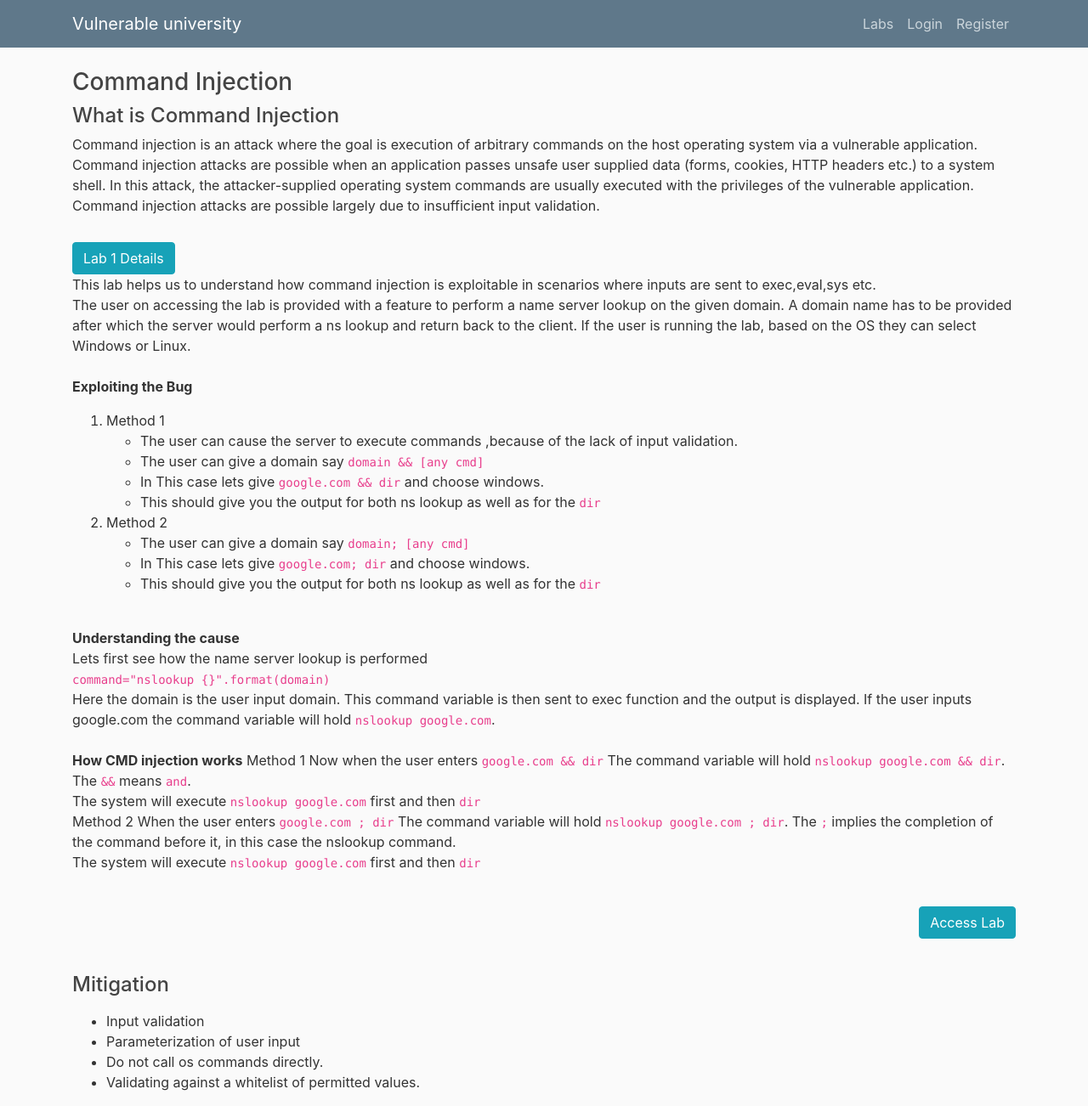
After one commit to abhhi-101/vulnerable-university, a Django app: page /cmd in a window 1280 px wide. The commit adds this page. Shown: the whole page at 85% size. Run offline with Django 3.2, Linux system fonts and the light colour scheme.

Commit message:
added all 10 vulns command injection, success

```diff
--- /dev/null
+++ b/vul_django/administrator/templates/administrator/cmd.html
@@ -0,0 +1,107 @@
+{% extends 'administrator/base.html' %}
+{% block content %}
+{% block title %}
+<title>Command Injection</title>
+{% endblock %}
+<div class="content">
+    <h3>Command Injection</h3>
+    <div class="box">
+
+        <h4>What is Command Injection</h4>
+        <p class="bp"> Command injection is an attack where the goal is execution of arbitrary commands on the host
+            operating system via a vulnerable application. Command injection attacks are possible when an application
+            passes unsafe user supplied data (forms, cookies, HTTP headers etc.) to a system shell. In this attack, the
+            attacker-supplied operating system commands are usually executed with the privileges of the vulnerable
+            application. Command injection attacks are possible largely due to insufficient input validation.
+        </p>
+        <button class="coll btn btn-info" style="margin-top: 15px;">Lab 1 Details</button>
+        <div class="lab">
+            <p class="bp">
+                This lab helps us to understand how command injection is exploitable in scenarios where inputs are sent
+                to exec,eval,sys etc.
+
+                <br>
+
+                The user on accessing the lab is provided with a feature to perform a name server lookup on the given
+                domain.
+                A domain name has to be provided after which the server would perform a ns lookup and return back to the
+                client.
+                If the user is running the lab, based on the OS they can select Windows or Linux.
+
+                <br>
+
+                <br><b>Exploiting the Bug </b>
+            <ol>
+                <li>Method 1</li>
+                <ul>
+                    <li>The user can cause the server to execute commands ,because of the lack of input validation.</li>
+                    <li>The user can give a domain say <code>domain && [any cmd]</code></li>
+                    <li>In This case lets give <code>google.com && dir</code> and choose windows.</li>
+                    <li>This should give you the output for both ns lookup as well as for the <code>dir</code></li>
+                </ul>
+                <li>Method 2</li>
+                <ul>
+                    <li>The user can give a domain say <code>domain; [any cmd]</code></li>
+                    <li>In This case lets give <code>google.com; dir</code> and choose windows.</li>
+                    <li>This should give you the output for both ns lookup as well as for the <code>dir</code></li>
+                </ul>
+            </ol>
+            <br>
+            <b>Understanding the cause</b><br>
+            <p class="bp">
+                Lets first see how the name server lookup is performed
+                <br>
+                <code>  command="nslookup {}".format(domain)</code>
+                <br>
+                Here the domain is the user input domain. This command variable is then sent to exec function and the
+                output is displayed.
+                If the user inputs google.com the command variable will hold <code>nslookup google.com</code>.
+
+                <br><br>
+                <b>How CMD injection works</b>
+                Method 1
+                Now when the user enters <code>google.com && dir</code> The command variable will hold
+                <code>nslookup google.com && dir</code>.
+                The <code>&&</code> means <code>and</code>.<br>The system will execute <code>nslookup google.com</code>
+                first and then <code>dir</code><br>
+
+                Method 2
+                When the user enters <code>google.com ; dir</code> The command variable will hold
+                <code>nslookup google.com ; dir</code>.
+                The <code>;</code> implies the completion of the command before it, in this case the nslookup
+                command.<br>The system will execute <code>nslookup google.com</code> first and then <code>dir</code><br>
+
+            </p>
+
+            </p>
+
+            <br>
+            <div align="right"> <button class="btn btn-info" type="button"
+                    onclick="window.location.href='/cmd_lab'">Access Lab</button></div>
+
+            </p>
+        </div>
+
+
+
+        <br>
+        <h4>Mitigation</h4>
+        <p class="bp">
+        <ul>
+            <li>Input validation </li>
+            <li>Parameterization of user input</li>
+            <Li>Do not call os commands directly.</Li>
+            <li>Validating against a whitelist of permitted values.</li>
+
+
+        </ul>
+        </p>
+
+
+
+    </div>
+</div>
+
+
+
+{% endblock %}
--- a/vul_django/administrator/urls.py
+++ b/vul_django/administrator/urls.py
@@ -13,6 +13,9 @@ urlpatterns = [
     path("csrf", views.csrf_lab, name="csrf"),
     path("clickjacking", views.clickjacking, name="clickjacking"),
     path("access_control", views.access_control, name="brokenAccessControl"),
-    path("sen_info", views.sen_info, name="sen_info")
+    path("sen_info", views.sen_info, name="sen_info"),
+    path("cmd", views.cmd, name="command_injection"),
+    path("cmd_lab", views.cmd_lab, name="command_injection_lab")
+
 
 ]
--- a/vul_django/administrator/views.py
+++ b/vul_django/administrator/views.py
@@ -1,7 +1,7 @@
 from django.shortcuts import render, redirect
 from django.http import HttpResponse, HttpRequest
 from django.contrib.auth.models import User
-
+import subprocess
 # To exploit - sXSS and CSRF
 def change_username(request):
     if request.user.is_authenticated:
@@ -32,8 +32,43 @@ def bruteforce(request):
 def clickjacking(request):
 
     return render(request, 'administrator/clickjacking.html')
+#====== Exploiting CMD injection
+def cmd_lab(request):
+    if request.user.is_authenticated:
+        if(request.method=="POST"):
+            domain=request.POST.get('domain')
+            domain=domain.replace("https://www.",'')
+            os=request.POST.get('os')
+            print(os)
+            if(os=='win'):
+                command="nslookup {}".format(domain)
+            else:
+                command = "dig {}".format(domain)
 
-
+            try:
+                # output=subprocess.check_output(command,shell=True,encoding="UTF-8")
+                process = subprocess.Popen(
+                    command,
+                    shell=True,
+                    stdout=subprocess.PIPE,
+                    stderr=subprocess.PIPE)
+                stdout, stderr = process.communicate()
+                data = stdout.decode('utf-8')
+                stderr = stderr.decode('utf-8')
+                # res = json.loads(data)
+                # print("Stdout\n" + data)
+                output = data + stderr
+                print(data + stderr)
+            except:
+                output = "Something went wrong"
+                return render(request,'administrator/cmd_lab.html',{"output":output})
+            print(output)
+            return render(request,'administrator/cmd_lab.html',{"output":output})
+        else:
+            return render(request, 'administrator/cmd_lab.html')
+    else:
+        return redirect('login')
+#======
 
 # Learning Labs - content
 def labs(request):
@@ -54,7 +89,8 @@ def access_control(request):
 def sen_info(request):
     return render(request, 'administrator/info.html')
 #======
-
+def cmd(request):
+    return render(request, 'administrator/cmd.html')
 
 
 # System Pages
```
Also changed, not shown: vul_django/administrator/templates/administrator/cmd_lab.html (added, +36 -0 lines), vul_django/administrator/templates/administrator/labs.html (+21 -0 lines), vul_django/README.md, vul_django/db.sqlite3.
